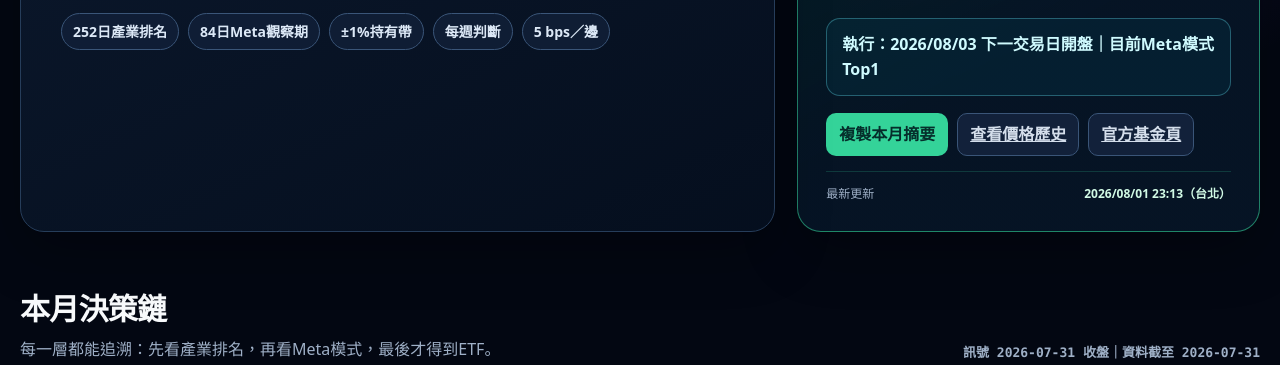
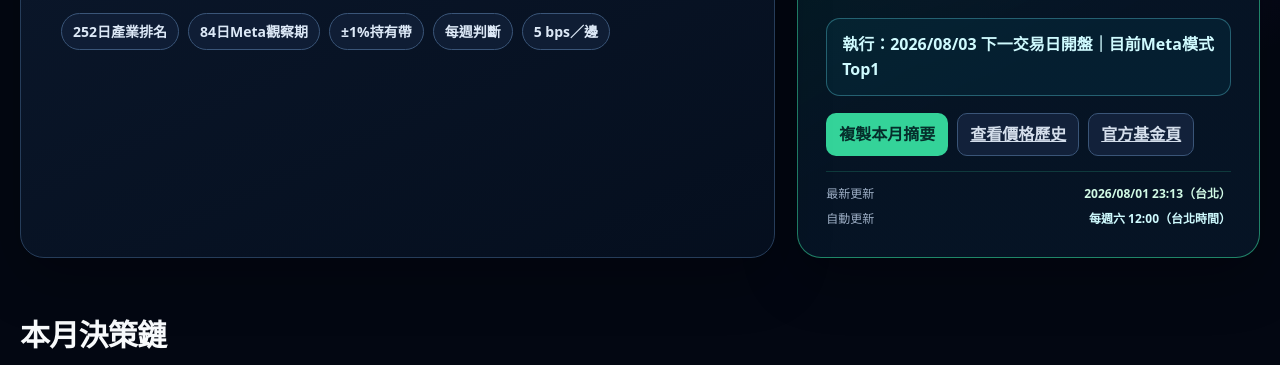
Before and after one commit to mp781237/etf-meta-84d-dashboard, a plain HTML site: page index.html in a window 1280 px wide. Shown: the part 417-782 px from the top of the page. Drawn offline with Linux system fonts and the light colour scheme.

Commit message:
Show weekly update schedule on holding card

```diff
--- a/index.html
+++ b/index.html
@@ -105,6 +105,8 @@
     .rec-actions { display: flex; flex-wrap: wrap; gap: 9px; margin-top: 17px; }
     .rec-updated { display: flex; justify-content: space-between; gap: 12px; margin-top: 15px; padding-top: 13px; border-top: 1px solid rgba(52, 211, 153, .20); color: var(--muted); font-size: 12px; }
     .rec-updated time { color: #d1fae5; font-weight: 800; text-align: right; }
+    .rec-schedule { display: flex; justify-content: space-between; gap: 12px; margin-top: 7px; color: var(--muted); font-size: 12px; }
+    .rec-schedule strong { color: #cffafe; text-align: right; }
 
     .btn { min-height: 38px; padding: 8px 12px; border: 1px solid var(--border-strong); border-radius: 10px; background: var(--surface-3); color: var(--soft); cursor: pointer; font-weight: 800; }
     .btn:hover { border-color: var(--cyan); color: var(--text); }
@@ -294,6 +296,7 @@
           <a class="btn" id="official-fund-link" href="#" target="_blank" rel="noopener">官方基金頁</a>
         </div>
         <div class="rec-updated"><span>最新更新</span><time id="rec-updated">—</time></div>
+        <div class="rec-schedule"><span>自動更新</span><strong>每週六 12:00（台北時間）</strong></div>
       </aside>
     </section>
 
```
